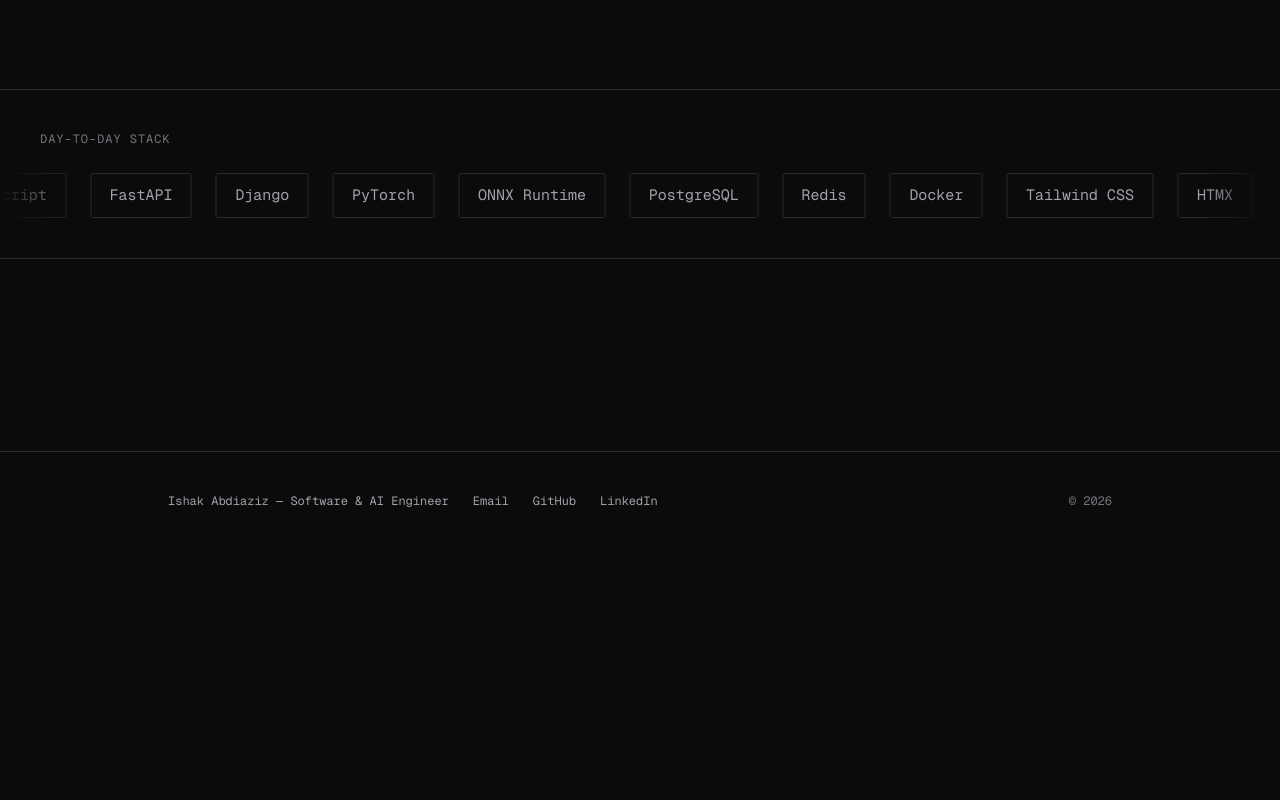
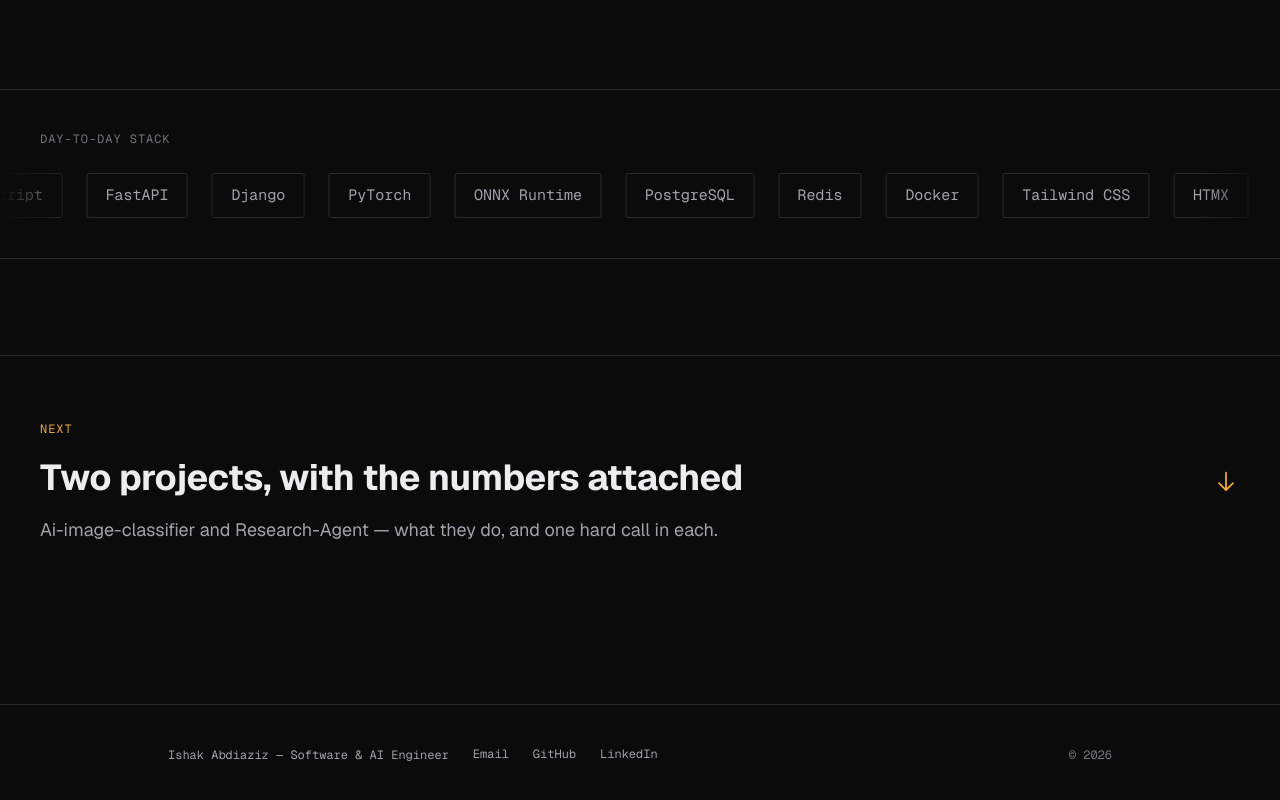
Before and after one commit to IshakAbdiazizHussen/Ishak-Abdiaziz----Portfolio, a Next.js app in the folder frontend/: page / in a window 1280 px wide. Shown: the part 1134-1934 px from the top of the page. Before the commit the page ends 1687 px from the top, so only its background shows below. Built offline with nearby package versions, Linux system fonts and the light colour scheme; no server answers.

Commit message:
Adding another show's the project i made

```diff
--- a/frontend/app/page.tsx
+++ b/frontend/app/page.tsx
@@ -1,6 +1,7 @@
 import type { Metadata } from "next";
 import { Hero } from "@/components/Hero";
 import { Marquee } from "@/components/Marquee";
+import { NextTeaser } from "@/components/NextTeaser";
 import { intro } from "@/content/intro";
 
 export const metadata: Metadata = {
@@ -17,6 +18,7 @@
       {/* Hero manages its own (wider) width so the copy and portrait both have room. */}
       <Hero />
       <Marquee label={intro.stackLabel} items={intro.marquee} />
+      <NextTeaser />
     </>
   );
 }
--- /dev/null
+++ b/frontend/components/NextTeaser.module.css
@@ -0,0 +1,63 @@
+.section {
+  /* Full-bleed rule at the top. */
+  border-top: var(--border-width) solid var(--border);
+}
+
+.inner {
+  display: flex;
+  align-items: center;
+  justify-content: space-between;
+  gap: var(--space-lg);
+  max-width: 82rem;
+  margin-inline: auto;
+  padding: var(--space-xl) var(--page-pad);
+  color: inherit;
+}
+
+.body {
+  min-width: 0;
+}
+
+.kicker {
+  margin: 0 0 var(--space-sm);
+  font-family: var(--font-mono-stack);
+  font-size: var(--text-xs);
+  letter-spacing: var(--tracking-label);
+  text-transform: uppercase;
+  color: var(--accent-warm);
+}
+
+.title {
+  margin: 0;
+  font-size: clamp(1.5rem, 1rem + 2vw, 2.25rem);
+  font-weight: 700;
+  letter-spacing: -0.01em;
+  color: var(--text);
+}
+
+.sub {
+  margin: var(--space-sm) 0 0;
+  max-width: 60ch;
+  font-size: var(--text-md);
+  color: var(--text-dim);
+}
+
+.arrow {
+  flex: none;
+  color: var(--accent-warm);
+  transition: transform 180ms ease;
+}
+
+.inner:hover .arrow {
+  transform: translateY(4px);
+}
+
+@media (max-width: 640px) {
+  .inner {
+    padding-block: var(--space-lg);
+  }
+
+  .arrow {
+    display: none;
+  }
+}
--- /dev/null
+++ b/frontend/components/NextTeaser.tsx
@@ -0,0 +1,36 @@
+import Link from "next/link";
+import { intro } from "@/content/intro";
+import styles from "./NextTeaser.module.css";
+
+/** "What's next" transition block at the foot of the Intro page → Built. */
+export function NextTeaser() {
+  return (
+    <section className={styles.section}>
+      <Link
+        href={intro.next.href}
+        className={styles.inner}
+        aria-label={`${intro.next.title} — Built`}
+      >
+        <div className={styles.body}>
+          <p className={styles.kicker}>{intro.next.kicker}</p>
+          <h2 className={styles.title}>{intro.next.title}</h2>
+          <p className={styles.sub}>{intro.next.sub}</p>
+        </div>
+        <span className={styles.arrow} aria-hidden="true">
+          <svg
+            viewBox="0 0 24 24"
+            width="28"
+            height="28"
+            fill="none"
+            stroke="currentColor"
+            strokeWidth="1.5"
+            strokeLinecap="round"
+            strokeLinejoin="round"
+          >
+            <path d="M12 4v15M6 13l6 6 6-6" />
+          </svg>
+        </span>
+      </Link>
+    </section>
+  );
+}
--- a/frontend/content/intro.ts
+++ b/frontend/content/intro.ts
@@ -26,6 +26,12 @@
     "HTMX",
     "pytest",
   ],
+  next: {
+    kicker: "Next",
+    title: "Two projects, with the numbers attached",
+    sub: "Ai-image-classifier and Research-Agent — what they do, and one hard call in each.",
+    href: "/built",
+  },
 } as const;
 
 export interface HeroStat {
```
